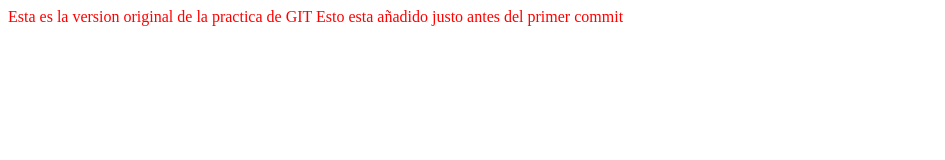
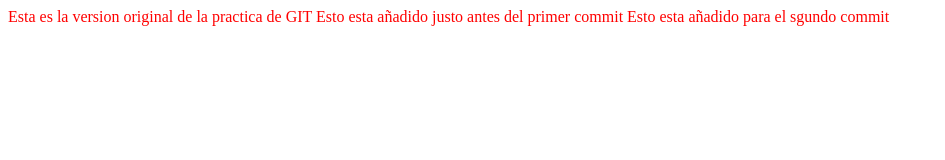
Before and after one commit to LuisEstivalCanto/practicaGIT1, a plain HTML site: page index.html in a window 1280 px wide. Shown: the whole page, without its empty margins (0-945 px from the left). Drawn offline with Linux system fonts and the light colour scheme; files that its build step writes are made by us from their sources; files whose address does not match are found by name.

Commit message:
segundo commit

```diff
--- a/index.html
+++ b/index.html
@@ -11,5 +11,6 @@
 <body>
     Esta es la version original de la practica de GIT
     Esto esta añadido justo antes del primer commit
+    Esto esta añadido para el sgundo commit
 </body>
 </html>
```
